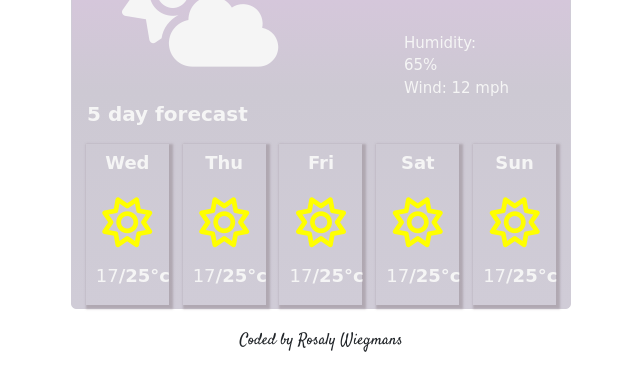
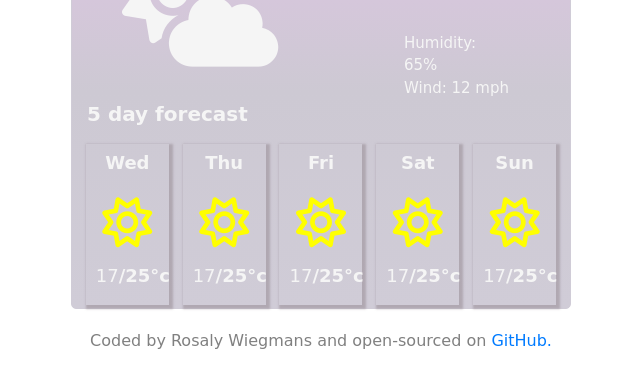
Before and after one commit to RosalyAW/Project-WeatherApp, a plain HTML site: page index.html in a window 1280 px wide. Shown: the part 411-800 px from the top of the page, without its empty margins (319-959 px from the left). Drawn offline with nearby package versions, Linux system fonts and the light colour scheme; no server answers.

Commit message:
Changed CSS footer and added link to GitHub

```diff
--- a/index.html
+++ b/index.html
@@ -84,7 +84,7 @@
                 </div>
             </div>
         </div>
-        <footer>Coded by Rosaly Wiegmans</footer>
+        <footer> Coded by Rosaly Wiegmans and open-sourced on <a href=https://github.com/RosalyAW/Project-WeatherApp>GitHub.</a></footer>
     </div>
     <script src="index.js"></script>
 </body>
--- a/style.css
+++ b/style.css
@@ -106,5 +106,6 @@ h6 {
 
 footer {
   text-align: center;
-  font-family: "Satisfy", cursive;
+  font-family: "Bebas Neue", cursive;
+  color: grey;
 }
```
